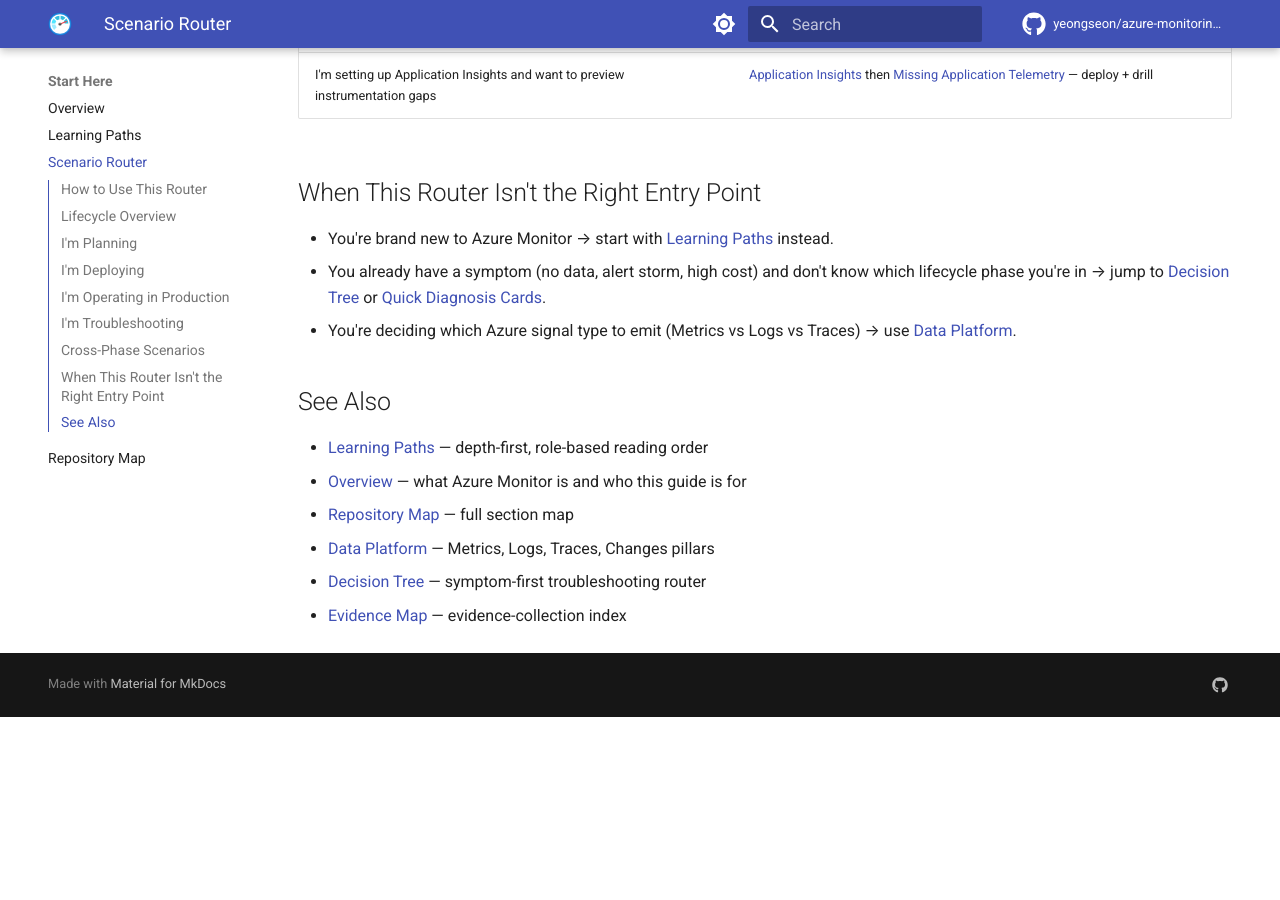
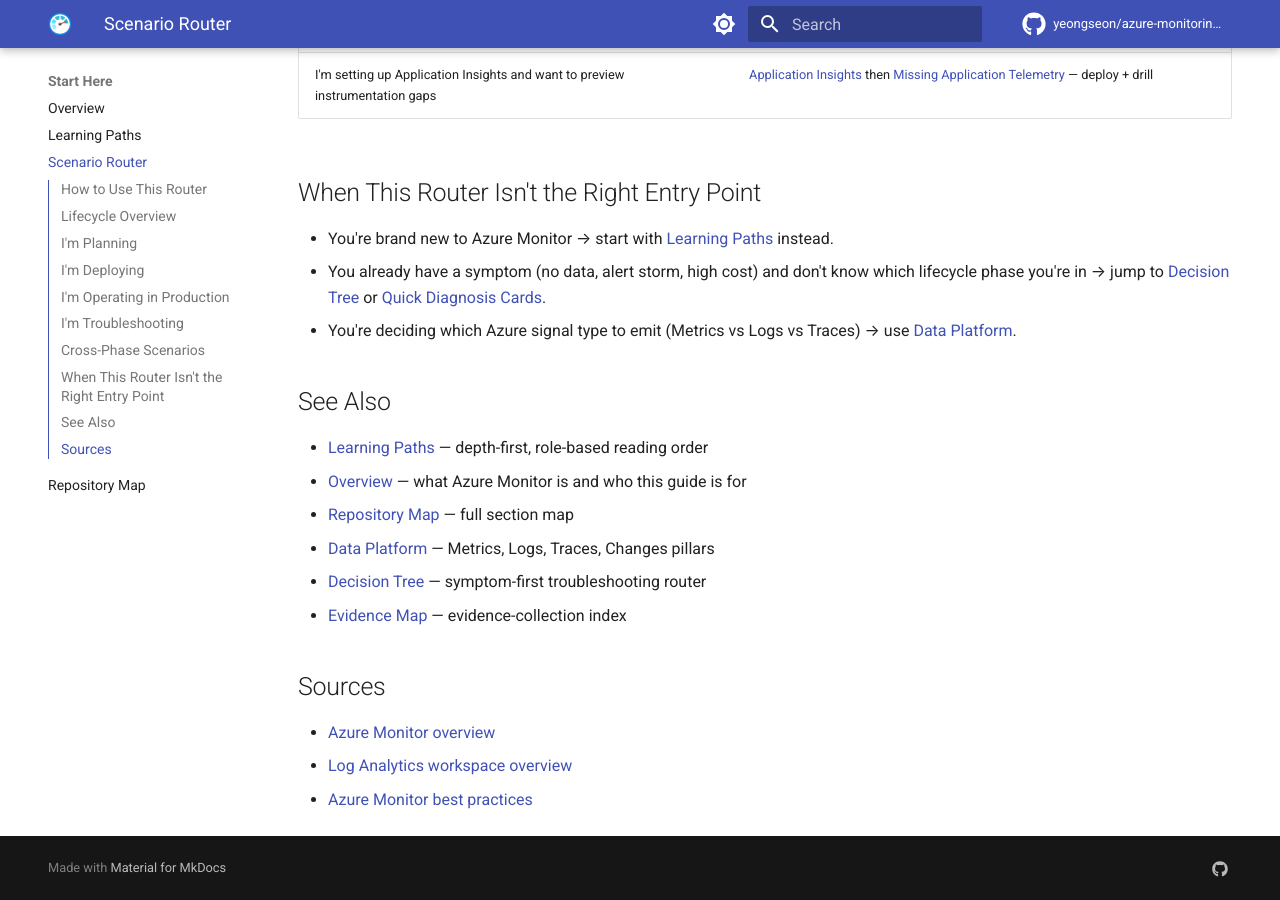
Before and after one commit to yeongseon/azure-monitoring-practical-guide, an MkDocs documentation site: the page built from docs/start-here/scenario-router.md, in a window 1280 px wide and 900 px high, scrolled down 3556 px. Built offline with MkDocs 1.6.1 and Material for MkDocs 9.7.7, drawn with Linux system fonts in a browser that asks for light colours; comment, search, counter and statistics services are not loaded; before the commit the page ends 4273 px from its top, so only the background shows below that.

Commit message:
docs: resolve documentation quality gate debt (CA#385) (#47)

```diff
--- a/docs/start-here/scenario-router.md
+++ b/docs/start-here/scenario-router.md
@@ -119,3 +119,9 @@
 - [Data Platform](../platform/data-platform.md) — Metrics, Logs, Traces, Changes pillars
 - [Decision Tree](../troubleshooting/decision-tree.md) — symptom-first troubleshooting router
 - [Evidence Map](../troubleshooting/evidence-map.md) — evidence-collection index
+
+## Sources
+
+- [Azure Monitor overview](https://learn.microsoft.com/en-us/azure/azure-monitor/fundamentals/overview)
+- [Log Analytics workspace overview](https://learn.microsoft.com/en-us/azure/azure-monitor/logs/log-analytics-overview)
+- [Azure Monitor best practices](https://learn.microsoft.com/en-us/azure/azure-monitor/best-practices)
```
